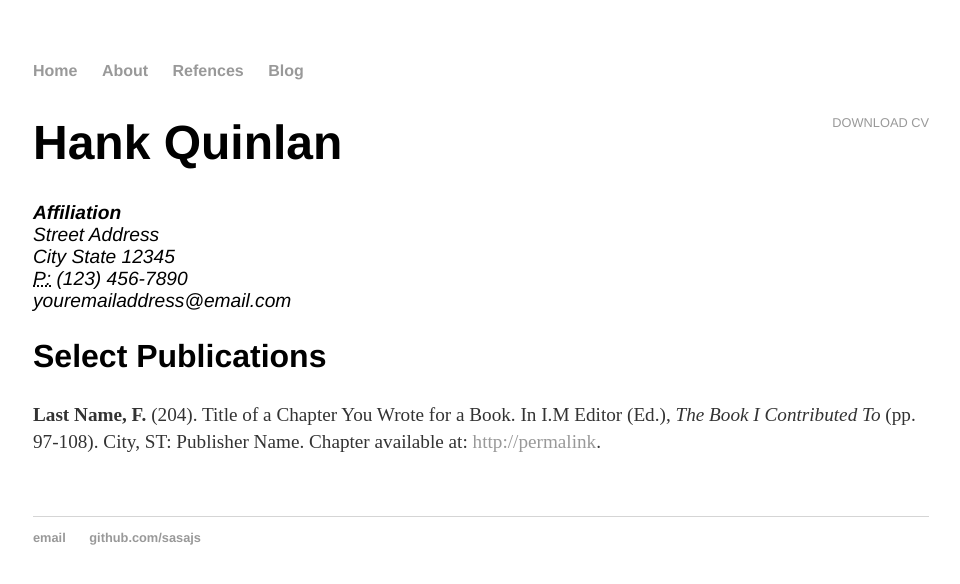
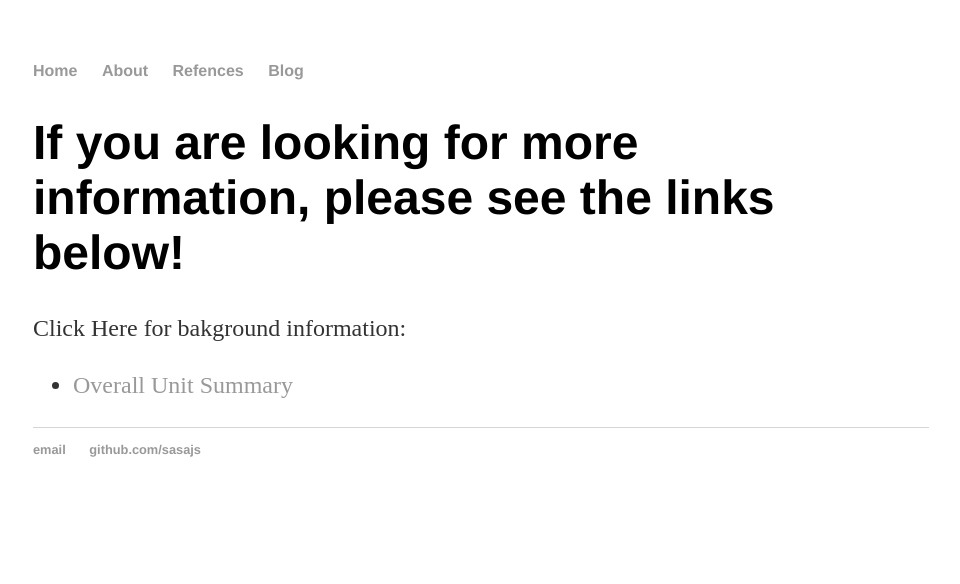
Before and after one commit to tsmith3480/sasajs.github.io, a Jekyll site: the page built from cv/index.html, in a window 1280 px wide. Shown: the top 584 px of the page, without its empty margins (159-1119 px from the left). Built offline with Jekyll 4.4.1, drawn with Linux system fonts in a browser that asks for light colours.

Commit message:
Update index.html

```diff
--- a/cv/index.html
+++ b/cv/index.html
@@ -3,20 +3,14 @@ layout: default
 title: Move Information
 ---
 
-	<div class="cv">
-		<a href="#" class="download" title="Download CV as PDF">Download CV</a>
-					<h1>Hank Quinlan</h1>
-					<address>
-					<strong>Affiliation</strong><br>
-					Street Address<br>
-					City State 12345<br>
-					<abbr title="phone">P:</abbr> (123) 456-7890<br>
-					<span class="obfuscate">youremailaddress@email.com</span>
-					</address>
+	<div class="blurb">
+			<h1>If you are looking for more information, please see the links below!</h1>
 
-					<h2>Select Publications</h2>
+			<p>Click Here for bakground information:</p>
 
-					<p><strong>Last Name, F.</strong> (204). Title of a Chapter You Wrote for a Book. In I.M Editor (Ed.), <em>The Book I Contributed To</em> (pp. 97-108). City, ST: Publisher Name. Chapter available at: <a href="#">http://permalink</a>.
+			<ul>
+   				<li><a href=https://en.wikipedia.org/wiki/Elo_rating_system>Overall Unit Summary</a></li>
 
+			</ul>
 
-	</div>
+</div>
```
